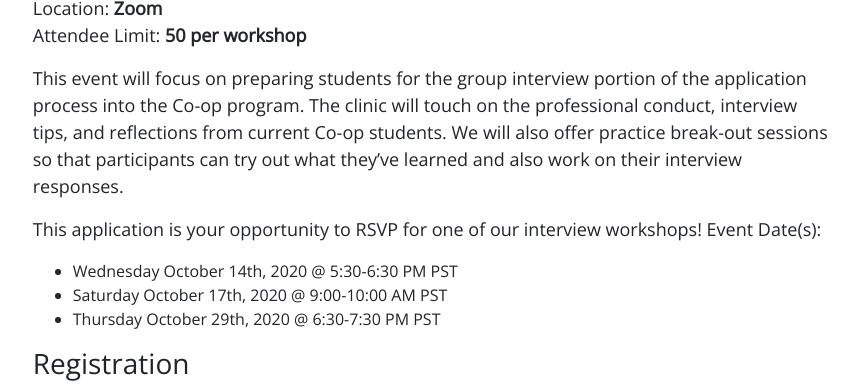
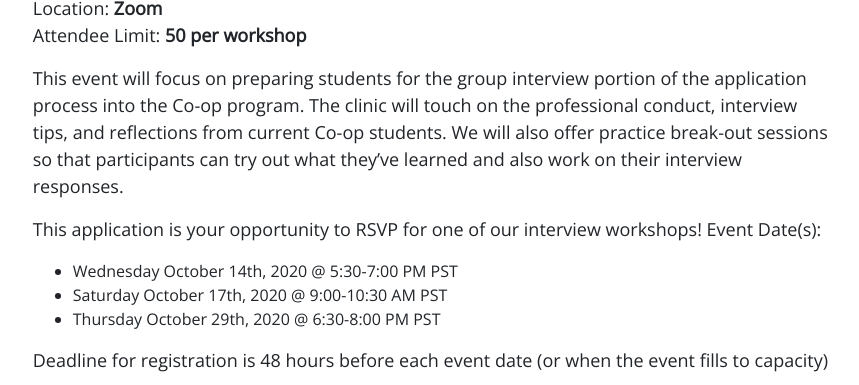
Before and after one commit to coopsauder/COSAS, a Jekyll site: the page built from _posts/2020-08-05-interview-workshop.md, in a window 1280 px wide and 900 px high, scrolled down 1159 px, cut to the strip 0-385 px from the top of the window. Shown: the whole strip, without its empty margins (206-1065 px from the left). Built offline with Jekyll 4.4.1, drawn with Linux system fonts in a browser that asks for light colours; nearby versions of some CDN libraries.

Commit message:
added some changes

```diff
--- a/_posts/2020-08-05-interview-workshop.md
+++ b/_posts/2020-08-05-interview-workshop.md
@@ -28,9 +28,11 @@ This event will focus on preparing students for the group interview portion of t
 This application is your opportunity to RSVP for one of our interview workshops!
 Event Date(s):
 
-* Wednesday October 14th, 2020 @ 5:30-6:30 PM PST
-* Saturday October 17th, 2020 @ 9:00-10:00 AM PST
-* Thursday October 29th, 2020 @ 6:30-7:30 PM PST
+* Wednesday October 14th, 2020 @ 5:30-7:00 PM PST
+* Saturday October 17th, 2020 @ 9:00-10:30 AM PST
+* Thursday October 29th, 2020 @ 6:30-8:00 PM PST
+
+Deadline for registration is 48 hours before each event date (or when the event fills to capacity)
 
 ### Registration
 
```
